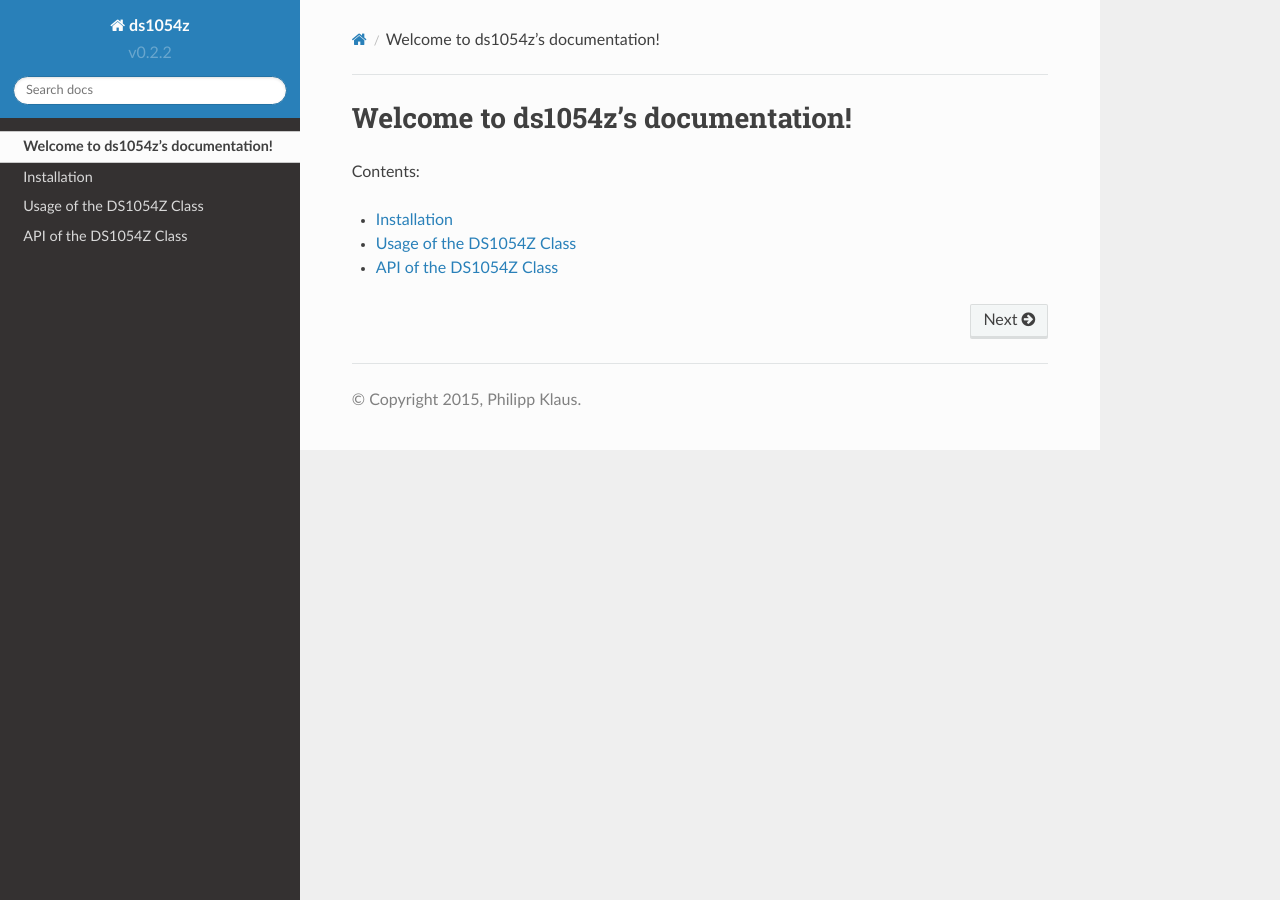
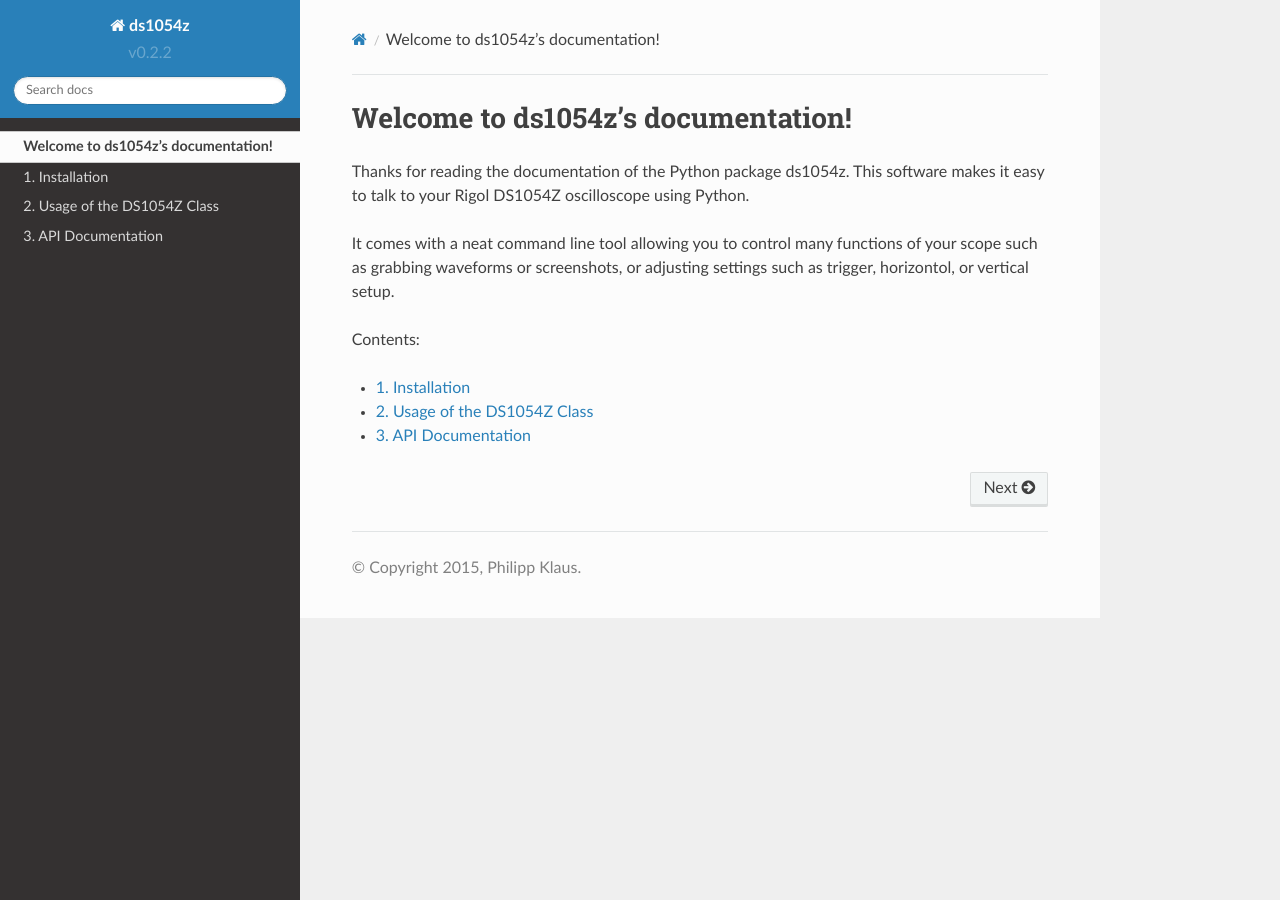
Before and after one commit to pklaus/ds1054z, a Sphinx documentation site: the page built from doc/index.rst, in a window 1280 px wide. Built offline with Sphinx 7.4.7 and the Read the Docs theme 2.0.0, drawn with Linux system fonts in a browser that asks for light colours.

```diff
--- a/doc/discovery.rst
+++ b/doc/api/discovery.rst
@@ -1,3 +1,3 @@
+
 .. automodule:: ds1054z.discovery
     :members:
-    :show-inheritance:
--- a/doc/class.rst
+++ b/doc/api/ds1054z.rst
@@ -1,5 +1,5 @@
-API of the DS1054Z Class
-========================
+
+.. automodule:: ds1054z
 
 .. autoclass:: ds1054z.DS1054Z
     :members:
--- a/doc/index.rst
+++ b/doc/index.rst
@@ -2,6 +2,14 @@
 
 Welcome to ds1054z's documentation!
 ===================================
+
+Thanks for reading the documentation of the Python package ds1054z.
+This software makes it easy to talk to your Rigol DS1054Z oscilloscope
+using Python.
+
+It comes with a neat command line tool allowing you to control many
+functions of your scope such as grabbing waveforms or screenshots,
+or adjusting settings such as trigger, horizontol, or vertical setup.
 
 Contents:
 
@@ -14,8 +22,8 @@ Contents:
 .. toctree::
    :maxdepth: 2
    :titlesonly:
+   :numbered:
 
    installation
    using-the-class
-   class
-   discovery
+   api/index
--- a/ds1054z/__init__.py
+++ b/ds1054z/__init__.py
@@ -1,3 +1,7 @@
+"""
+The class :py:mod:`ds1054z.DS1054Z` - Easy communication with your scope
+========================================================================
+"""
 
 import logging
 import re
```
Also changed, not shown: doc/api/index.rst (added, +13 -0 lines), 1 other file.
